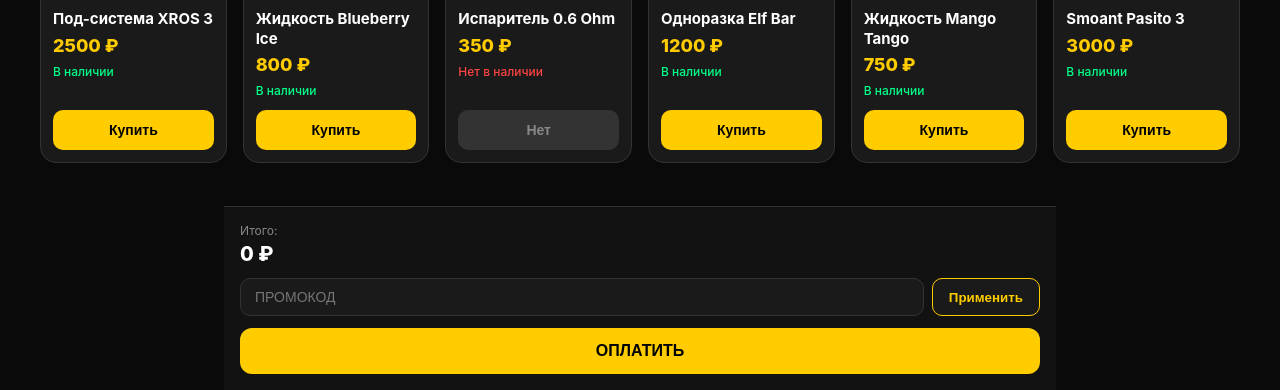
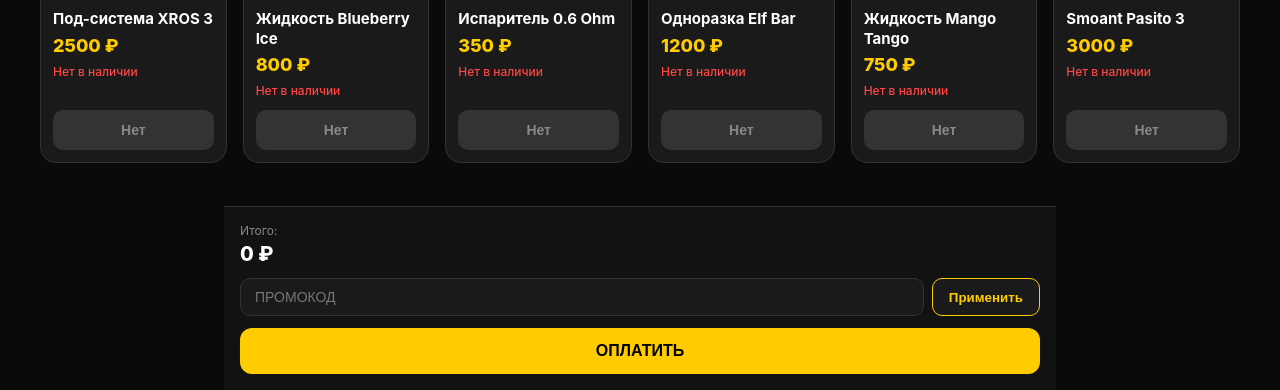
Before and after one commit to Wertyxyu/my-app, a plain HTML site: page index.html in a window 1280 px wide. Shown: the part 410-800 px from the top of the page. Drawn offline with Linux system fonts and the light colour scheme.

Commit message:
Update index.html

```diff
--- a/index.html
+++ b/index.html
@@ -205,7 +205,7 @@
                 id: 1,                              // ID (просто номер, не повторяйте)
                 title: "Под-система XROS 3",        // Название
                 price: 2500,                        // Цена (только цифры)
-                inStock: true,                      // true = Есть, false = Нет
+                inStock: false,                      // true = Есть, false = Нет
                 category: 'pods',                   // Категория (pods, liquids, coils)
                 image: "https://vapezone.com.ua/wp-content/uploads/2023/02/xros-3.jpg" // Ссылка на фото
             },
@@ -213,7 +213,7 @@
                 id: 2,
                 title: "Жидкость Blueberry Ice",
                 price: 800,
-                inStock: true,
+                inStock: false,
                 category: 'liquids',
                 image: "https://upload.wikimedia.org/wikipedia/commons/thumb/1/1c/Vape_liquid_bottle.jpg/800px-Vape_liquid_bottle.jpg"
             },
@@ -229,7 +229,7 @@
                 id: 4,
                 title: "Одноразка Elf Bar",
                 price: 1200,
-                inStock: true,
+                inStock: false,
                 category: 'pods',
                 image: "https://upload.wikimedia.org/wikipedia/commons/thumb/9/9a/Elf_bar_vape.jpg/640px-Elf_bar_vape.jpg"
             },
@@ -237,7 +237,7 @@
                 id: 5,
                 title: "Жидкость Mango Tango",
                 price: 750,
-                inStock: true,
+                inStock: false,
                 category: 'liquids',
                 image: "https://upload.wikimedia.org/wikipedia/commons/thumb/1/1c/Vape_liquid_bottle.jpg/800px-Vape_liquid_bottle.jpg"
             },
@@ -245,7 +245,7 @@
                 id: 6,
                 title: "Smoant Pasito 3",
                 price: 3000,
-                inStock: true,
+                inStock: false,
                 category: 'pods',
                 image: "1762973807100.jpg"
             }
```
